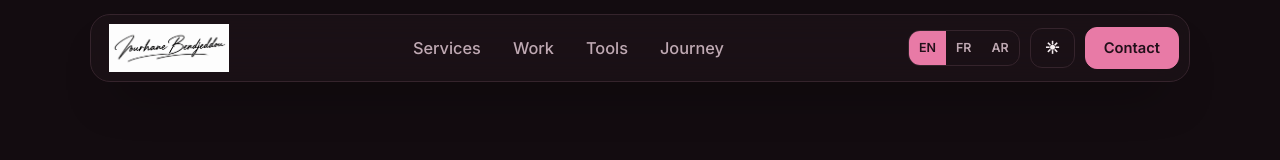
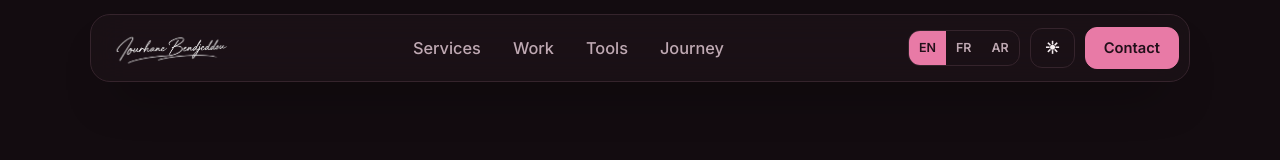
Before and after one commit to nourhanebndj/nourhane-bendjeddou_portfolio, a Next.js app: page / in a window 1280 px wide. Shown: the top 160 px of the page. Built offline with nearby package versions, Linux system fonts and the light colour scheme.

Commit message:
Update page.js

```diff
--- a/app/page.js
+++ b/app/page.js
@@ -19,8 +19,8 @@ export default function Home() {
               <img
                 src={`${process.env.NEXT_PUBLIC_BASE_PATH || ""}/images/${
                   document.documentElement.dataset.theme === "light"
-                    ? "logo_brand_dark.png"
-                    : "logo_brand.png"
+                   ? "logo_brand.png"
+                  : "logo_brand_dark.png"
                 }`}
                 alt="Nourhane Bendjeddou"
                 className="brand-signature"
```
